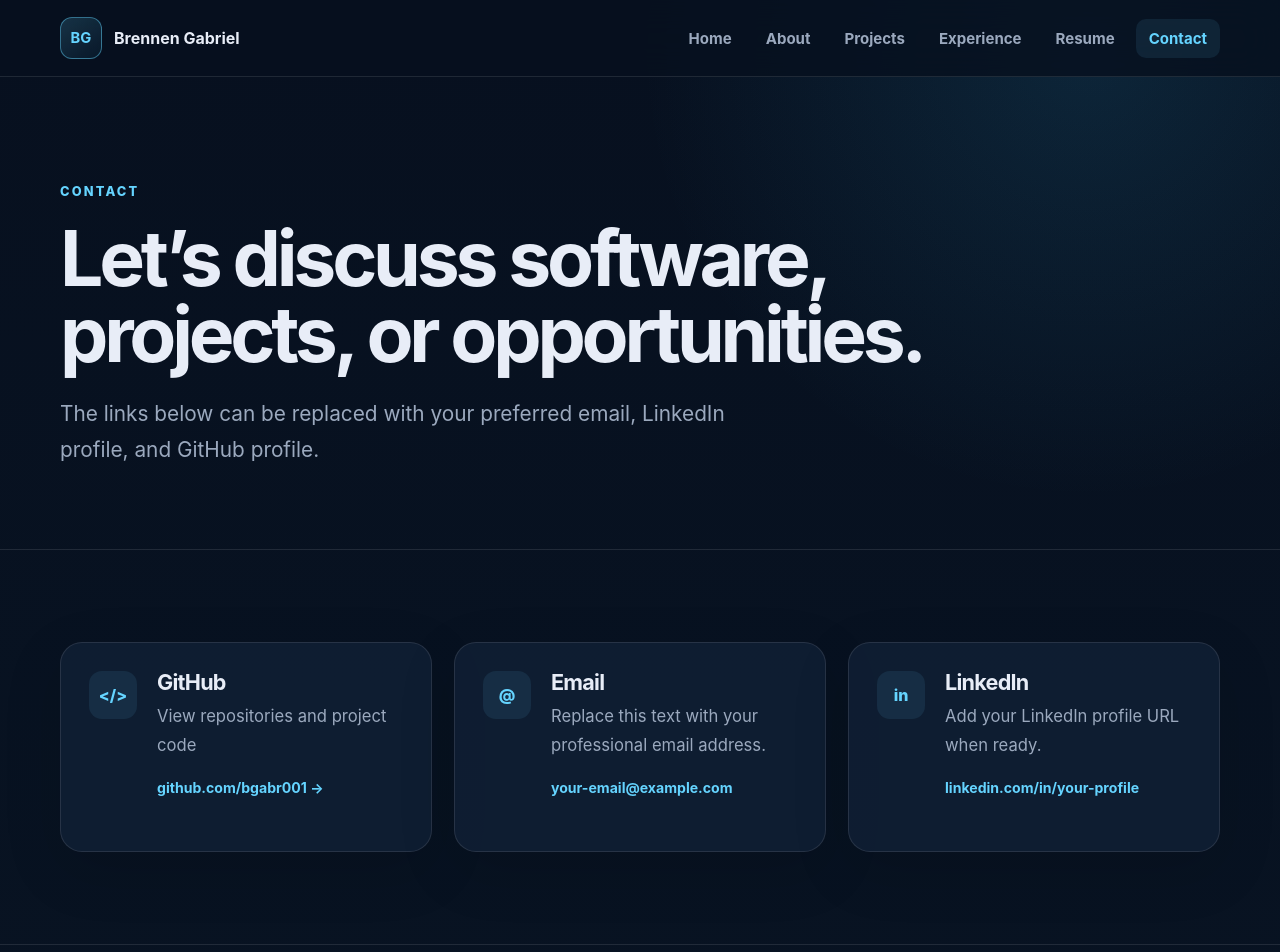
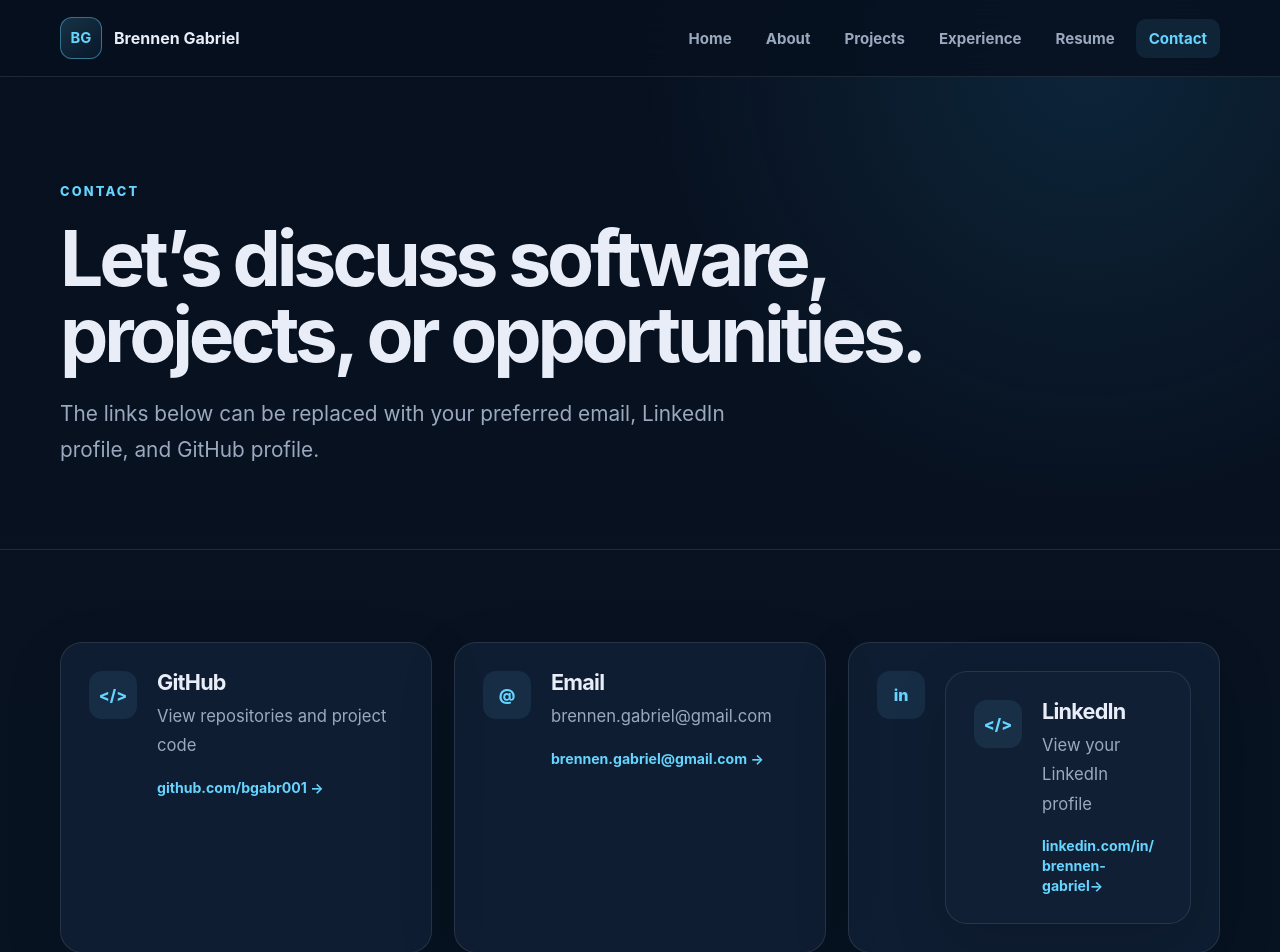
Before and after one commit to bgabr001/bgabr001-BrennenGabriel.github.io, a SvelteKit app: page /contact in a window 1280 px wide. Shown: the top 952 px of the page. Built offline with nearby package versions, Linux system fonts and the light colour scheme.

Commit message:
contact update

```diff
--- a/src/routes/contact/+page.svelte
+++ b/src/routes/contact/+page.svelte
@@ -23,22 +23,25 @@
 			</div>
 		</a>
 
-		<div class="contact-card">
-			<span class="contact-icon">@</span>
-			<div>
-				<h2>Email</h2>
-				<p>Replace this text with your professional email address.</p>
-				<strong>your-email@example.com</strong>
-			</div>
-		</div>
+		<a class="contact-card" href="mailto:brennen.gabriel@gmail.com">
+	<span class="contact-icon">@</span>
+	<div>
+		<h2>Email</h2>
+		<p>brennen.gabriel@gmail.com</p>
+		<strong>brennen.gabriel@gmail.com →</strong>
+	</div>
+</a>
 
 		<div class="contact-card">
 			<span class="contact-icon">in</span>
+			<a class="contact-card" href="https://www.linkedin.com/in/brennen-gabriel/" target="_blank" rel="noreferrer">
+			<span class="contact-icon">&lt;/&gt;</span>
 			<div>
 				<h2>LinkedIn</h2>
-				<p>Add your LinkedIn profile URL when ready.</p>
-				<strong>linkedin.com/in/your-profile</strong>
+				<p>View your LinkedIn profile</p>
+				<strong>linkedin.com/in/brennen-gabriel→</strong>
 			</div>
+		</a>
 		</div>
 	</div>
 </section>
```
